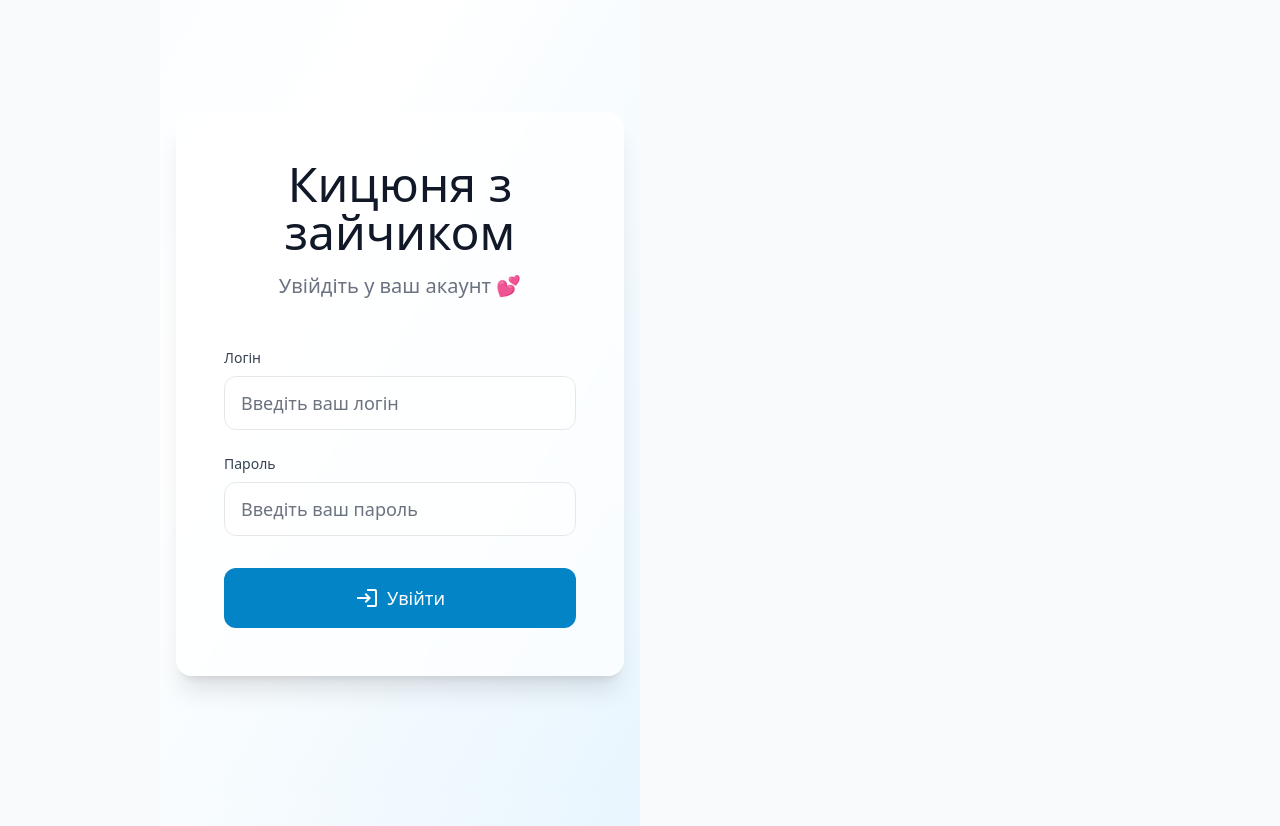
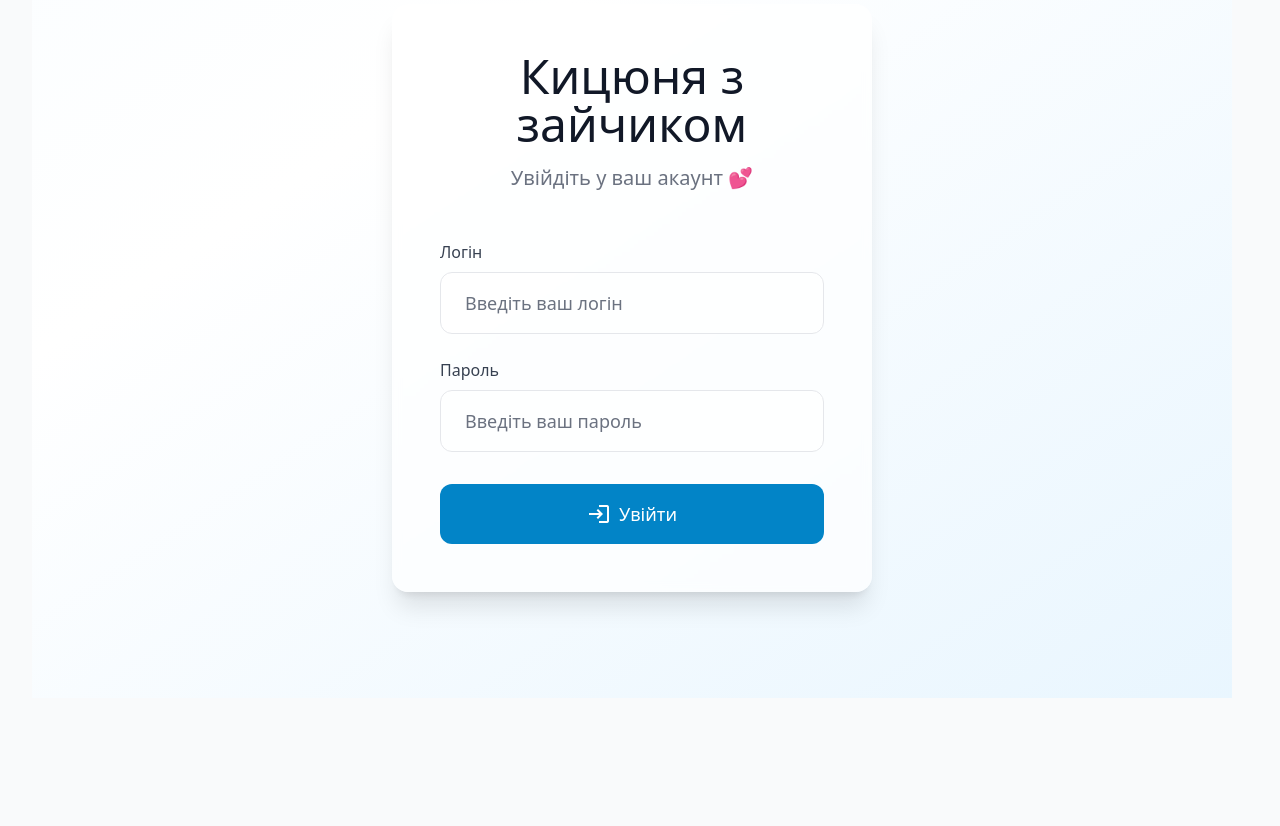
Before and after one commit to Facelles/wife, a Vue app: page /login in a window 1280 px wide. Shown: the part 102-928 px from the top of the page. After the commit the page ends 800 px from the top, so only its background shows below. Built offline with nearby package versions, Linux system fonts and the light colour scheme; the HTML template or start-up script is replaced by a standard one.

Commit message:
unstable-version

```diff
--- a/src/App.vue
+++ b/src/App.vue
@@ -2,10 +2,12 @@
 import { useAuthStore } from './stores/auth'
 import { useRouter } from 'vue-router'
 import { useDevice } from './composables/useDevice'
+import { computed } from 'vue'
 
 const authStore = useAuthStore()
 const router = useRouter()
 const { isMobile, isDesktop } = useDevice()
+const isAuthenticated = computed(() => authStore.isAuthenticated)
 
 const navigation = [
   { name: 'Головна', href: '/', icon: 'home' },
@@ -24,80 +26,60 @@ const handleLogout = () => {
 </script>
 
 <template>
-  <div class="min-h-screen bg-gradient-to-br from-primary-50 via-white to-primary-100">
-    <!-- Desktop Navigation -->
-    <nav v-if="authStore.isAuthenticated && !isMobile"
-         class="fixed w-full top-0 z-50 animate-fade-in bg-white/70 backdrop-blur-sm shadow-sm">
-      <div class="max-w-7xl mx-auto px-4 md:px-8">
-        <div class="flex justify-between h-16 md:h-20 items-center">
-          <router-link to="/" class="text-xl md:text-2xl font-light text-primary-600 hover:text-primary-700 transition-colors duration-300">
+  <div class="min-h-screen bg-gray-50">
+    <!-- Навігаційне меню - показуємо тільки якщо користувач авторизований -->
+    <nav v-if="isAuthenticated" class="bg-white shadow-md fixed top-0 left-0 right-0 z-50">
+      <div class="max-w-[1200px] mx-auto px-4">
+        <div class="flex justify-between items-center h-16">
+          <router-link to="/" class="text-2xl text-primary-600 font-light">
             Кицюня з зайчиком
           </router-link>
 
-          <div class="hidden md:flex space-x-2">
-            <router-link
-              v-for="item in navigation"
-              :key="item.name"
-              :to="item.href"
-              class="group px-4 py-2 rounded-full text-sm md:text-base font-light transition-all duration-300 hover:bg-white/50 hover:backdrop-blur-sm flex items-center space-x-2"
-              :class="[$route.path === item.href ? 'text-primary-600 bg-primary-50' : 'text-gray-500']"
-            >
-              <span class="material-icons text-lg md:text-xl group-hover:scale-110 transition-transform duration-300">
-                {{ item.icon }}
-              </span>
-              <span>{{ item.name }}</span>
+          <div class="flex items-center space-x-8">
+            <router-link to="/" class="nav-link">
+              <i class="material-icons">home</i>
+              Головна
             </router-link>
-          </div>
+            <router-link to="/points" class="nav-link">
+              <i class="material-icons">favorite</i>
+              Бали
+            </router-link>
+            <router-link to="/settings" class="nav-link">
+              <i class="material-icons">settings</i>
+              Настрій
+            </router-link>
+            <router-link to="/sleep" class="nav-link">
+              <i class="material-icons">bedtime</i>
+              Сон
+            </router-link>
+            <router-link to="/tasks" class="nav-link">
+              <i class="material-icons">task</i>
+              Завдання
+            </router-link>
+            <router-link to="/chat" class="nav-link">
+              <i class="material-icons">chat</i>
+              Чат
+            </router-link>
+            <router-link to="/stats" class="nav-link">
+              <i class="material-icons">analytics</i>
+              Статистика
+            </router-link>
 
-          <div class="flex items-center space-x-4">
-            <span class="text-gray-500 hidden sm:inline font-light text-lg">{{ authStore.currentUser?.name }}</span>
-            <button
-              @click="handleLogout"
-              class="group px-4 py-2 rounded-full text-sm md:text-base font-light text-gray-500 hover:text-primary-600 hover:bg-white/50 hover:backdrop-blur-sm transition-all duration-300 flex items-center space-x-2"
-            >
-              <span>Вийти</span>
-              <span class="material-icons group-hover:rotate-180 transition-transform duration-500">logout</span>
-            </button>
+            <div class="flex items-center space-x-4">
+              <span class="text-gray-600">{{ authStore.currentUser?.name }}</span>
+              <button @click="handleLogout" class="nav-link text-red-500">
+                <i class="material-icons">logout</i>
+                Вийти
+              </button>
+            </div>
           </div>
         </div>
       </div>
     </nav>
 
-    <!-- Mobile Navigation -->
-    <div v-if="authStore.isAuthenticated && isMobile"
-         class="fixed bottom-4 left-4 right-4 bg-white/70 backdrop-blur-md rounded-2xl shadow-lg z-50 animate-slide-up">
-      <div class="flex justify-around items-center h-16">
-        <router-link
-          v-for="item in navigation"
-          :key="item.name"
-          :to="item.href"
-          class="group flex flex-col items-center py-2 px-3 rounded-xl transition-all duration-300"
-          :class="[$route.path === item.href ? 'text-primary-600' : 'text-gray-400']"
-        >
-          <span class="material-icons text-xl group-hover:scale-110 transition-transform duration-300">
-            {{ item.icon }}
-          </span>
-        </router-link>
-      </div>
-    </div>
-
-    <!-- Main Content -->
-    <main :class="{
-      'pt-20 md:pt-24 pb-24 md:pb-8': !isMobile,
-      'pt-4 pb-24': isMobile
-    }">
-      <router-view v-slot="{ Component }">
-        <transition
-          enter-active-class="transition-all duration-300 ease-out"
-          enter-from-class="opacity-0 transform translate-y-4"
-          enter-to-class="opacity-100 transform translate-y-0"
-          leave-active-class="transition-all duration-300 ease-in"
-          leave-from-class="opacity-100 transform translate-y-0"
-          leave-to-class="opacity-0 transform translate-y-4"
-        >
-          <component :is="Component" />
-        </transition>
-      </router-view>
+    <!-- Основний контент -->
+    <main :class="{ 'pt-16': isAuthenticated }">
+      <router-view />
     </main>
   </div>
 </template>
@@ -174,4 +156,28 @@ html {
     background-position: 0% 50%;
   }
 }
+
+.nav-link {
+  @apply flex items-center space-x-1 text-gray-600 hover:text-primary-600 transition-colors duration-200;
+}
+
+.nav-link i {
+  @apply mr-1;
+}
+
+@media (max-width: 1024px) {
+  .nav-link span {
+    display: none;
+  }
+
+  .space-x-8 {
+    @apply space-x-4;
+  }
+}
+
+@media (max-width: 640px) {
+  .nav-link {
+    @apply text-sm;
+  }
+}
 </style>
--- a/src/views/LoginView.vue
+++ b/src/views/LoginView.vue
@@ -1,11 +1,12 @@
 <template>
-  <div class="min-h-screen w-full flex items-center justify-center bg-gradient-to-br from-primary-50 via-white to-primary-100 px-4">
-    <div class="w-full max-w-md bg-white/70 backdrop-blur-sm rounded-2xl shadow-xl p-8 md:p-12 transform hover:scale-[1.01] transition-all duration-300 animate-fade-in">
+  <div class="min-h-screen w-full flex items-center justify-center bg-gradient-to-br from-primary-50 via-white to-primary-100">
+    <div class="w-[1200px] mx-auto flex justify-center items-center">
+      <div class="w-[480px] bg-white/70 backdrop-blur-sm rounded-2xl shadow-xl p-12 transform hover:scale-[1.01] transition-all duration-300 animate-fade-in">
         <div class="text-center mb-12">
-        <h2 class="text-4xl md:text-5xl font-light text-gray-900 mb-4 animate-slide-down">
+          <h2 class="text-5xl font-light text-gray-900 mb-4 animate-slide-down">
             Кицюня з зайчиком
           </h2>
-        <p class="text-lg md:text-xl text-gray-500 animate-slide-down delay-100">
+          <p class="text-xl text-gray-500 animate-slide-down delay-100">
             Увійдіть у ваш акаунт 💕
           </p>
         </div>
@@ -13,27 +14,27 @@
         <form class="space-y-8" @submit.prevent="handleLogin">
           <div class="space-y-6">
             <div class="animate-slide-up delay-200">
-            <label for="username" class="block text-sm font-light text-gray-700 mb-2">Логін</label>
+              <label for="username" class="block text-base font-light text-gray-700 mb-2">Логін</label>
               <input
                 id="username"
                 v-model="username"
                 name="username"
                 type="text"
                 required
-              class="w-full px-4 py-3 bg-white/50 border border-gray-200 rounded-xl text-gray-900 text-lg focus:outline-none focus:ring-2 focus:ring-primary-500 focus:border-transparent transition-all duration-300"
+                class="w-full px-6 py-4 bg-white/50 border border-gray-200 rounded-xl text-gray-900 text-lg focus:outline-none focus:ring-2 focus:ring-primary-500 focus:border-transparent transition-all duration-300"
                 placeholder="Введіть ваш логін"
               />
             </div>
 
             <div class="animate-slide-up delay-300">
-            <label for="password" class="block text-sm font-light text-gray-700 mb-2">Пароль</label>
+              <label for="password" class="block text-base font-light text-gray-700 mb-2">Пароль</label>
               <input
                 id="password"
                 v-model="password"
                 name="password"
                 type="password"
                 required
-              class="w-full px-4 py-3 bg-white/50 border border-gray-200 rounded-xl text-gray-900 text-lg focus:outline-none focus:ring-2 focus:ring-primary-500 focus:border-transparent transition-all duration-300"
+                class="w-full px-6 py-4 bg-white/50 border border-gray-200 rounded-xl text-gray-900 text-lg focus:outline-none focus:ring-2 focus:ring-primary-500 focus:border-transparent transition-all duration-300"
                 placeholder="Введіть ваш пароль"
               />
             </div>
@@ -52,9 +53,10 @@
           </div>
 
           <div v-if="error" class="text-center animate-fade-in">
-          <p class="text-red-500 text-sm">{{ error }}</p>
+            <p class="text-red-500 text-base">{{ error }}</p>
           </div>
         </form>
+      </div>
     </div>
   </div>
 </template>
@@ -84,19 +86,46 @@ const handleLogin = async () => {
 </script>
 
 <style scoped>
-.delay-100 {
-  animation-delay: 100ms;
+@media (max-width: 1200px) {
+  .w-[1200px] {
+    width: 100%;
+    padding: 0 1rem;
+  }
 }
 
-.delay-200 {
-  animation-delay: 200ms;
+@media (max-width: 640px) {
+  .w-[480px] {
+    width: 100%;
   }
 
-.delay-300 {
-  animation-delay: 300ms;
+  .text-5xl {
+    font-size: 2rem;
   }
 
-.delay-400 {
-  animation-delay: 400ms;
+  .text-xl {
+    font-size: 1rem;
+  }
+
+  .p-12 {
+    padding: 1.5rem;
+  }
+
+  .px-6 {
+    padding-left: 1rem;
+    padding-right: 1rem;
+  }
+
+  .py-4 {
+    padding-top: 0.75rem;
+    padding-bottom: 0.75rem;
+  }
+
+  .space-y-8 > * + * {
+    margin-top: 1.5rem;
+  }
+
+  .mb-12 {
+    margin-bottom: 1.5rem;
+  }
 }
 </style>
```
Lines whose indentation alone changed are shown as unchanged.
